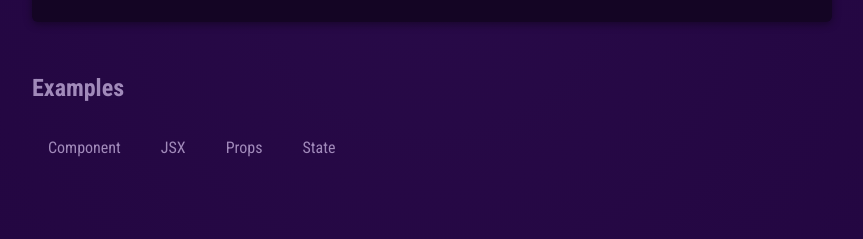
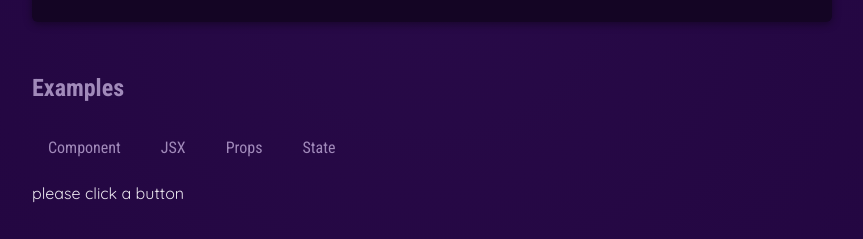
Before and after one commit to kunal-raturi/react-essentials, a React (Vite) app: page / in a window 1280 px wide. Shown: the part 677-916 px from the top of the page, without its empty margins (208-1071 px from the left). Built offline with nearby package versions, Linux system fonts and the light colour scheme.

Commit message:
state hook

```diff
--- a/src/App.jsx
+++ b/src/App.jsx
@@ -2,10 +2,12 @@ import { CORE_CONCEPTS } from "./data.js";
 import { Header } from "./components/Header.jsx";
 import { CoreConcept } from "./components/CoreConcept.jsx";
 import TabButton from "./components/TabButton.jsx";
+import { useState } from "react";
 
 function App() {
+  const [selectedTopic, setSelectedTopic] = useState("please click a button ");
   function handleSelect(selectedButton) {
-    console.log(selectedButton);
+    setSelectedTopic(selectedButton);
   }
   return (
     <div>
@@ -52,6 +54,7 @@ function App() {
               State
             </TabButton>
           </menu>
+          {selectedTopic}
         </section>
       </main>
     </div>
```
